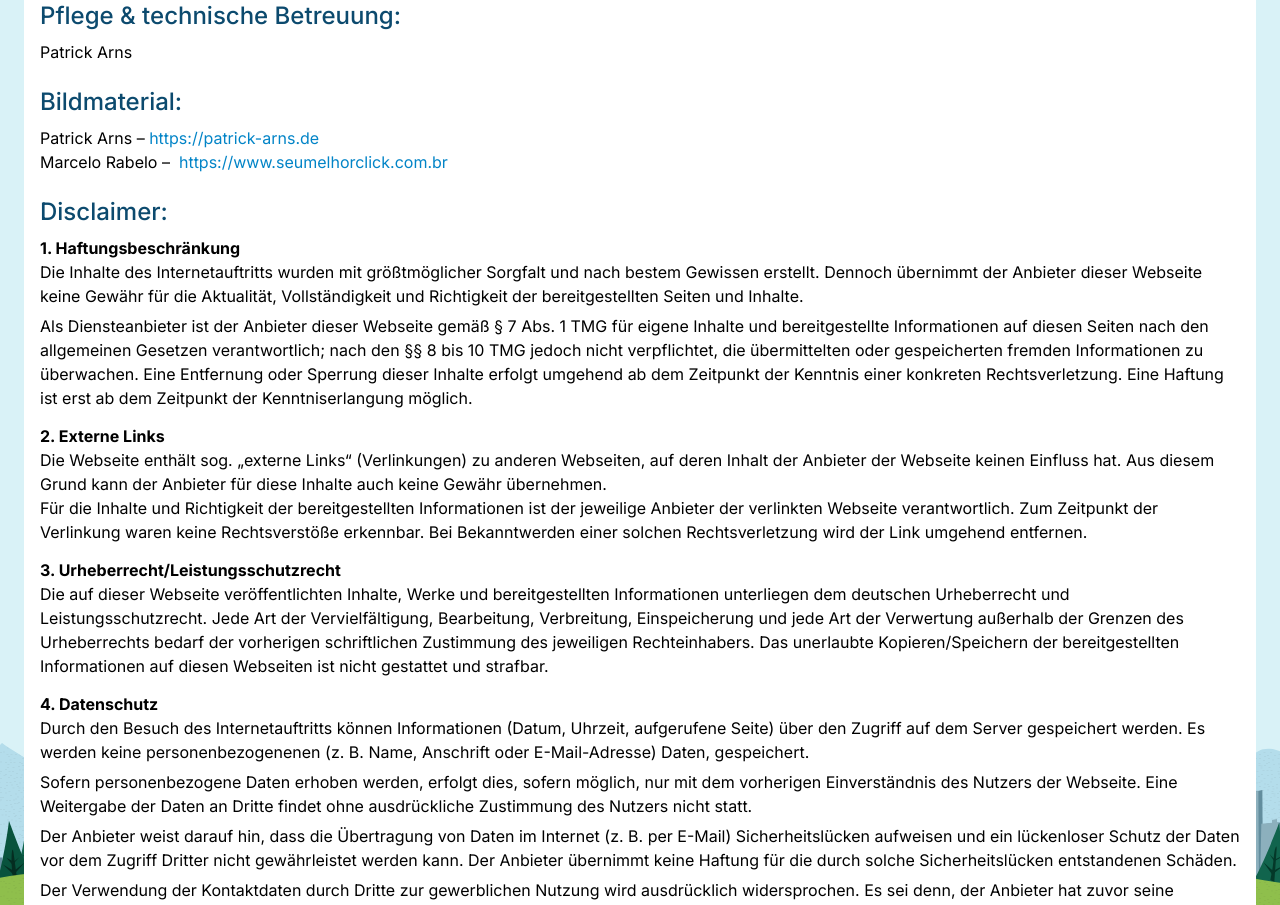
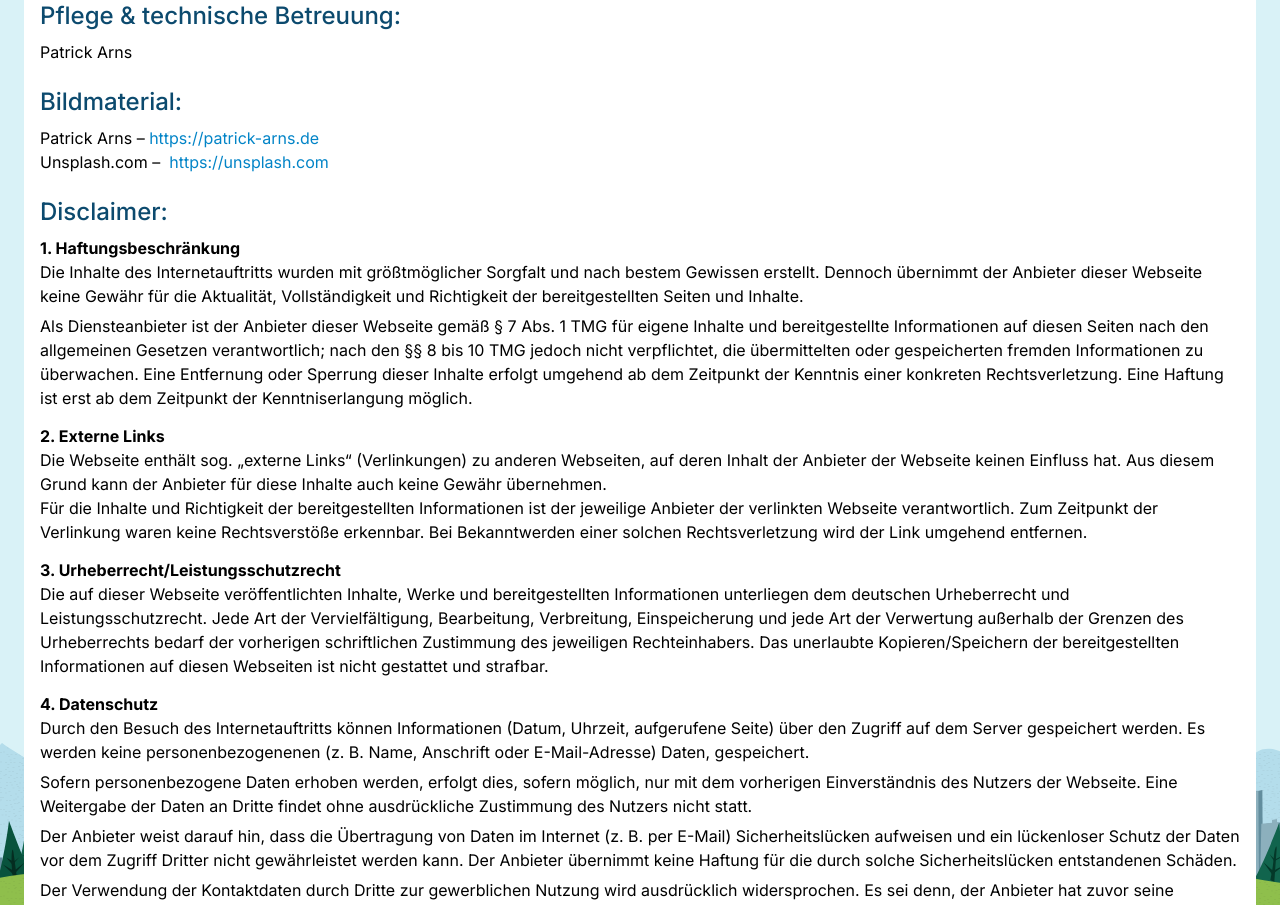
Before and after one commit to PArns/next.hundefreunde-herzogenrath.de, a Next.js app: page /impressum in a window 1280 px wide. Shown: the part 960-1865 px from the top of the page. Built offline with nearby package versions, Linux system fonts and the light colour scheme.

Commit message:
Updated impint

```diff
--- a/app/(content)/impressum/page.tsx
+++ b/app/(content)/impressum/page.tsx
@@ -52,13 +52,13 @@ export default function Impressum() {
           https://patrick-arns.de
         </a>
         <br />
-        Marcelo Rabelo – &nbsp;
+        Unsplash.com – &nbsp;
         <a
-          href="https://www.seumelhorclick.com.br"
+          href="https://unsplash.com"
           target="_blank"
           className="text-sky-600"
         >
-          https://www.seumelhorclick.com.br
+          https://unsplash.com
         </a>
       </p>
       <h3 className="pt-4">Disclaimer:</h3>
```
